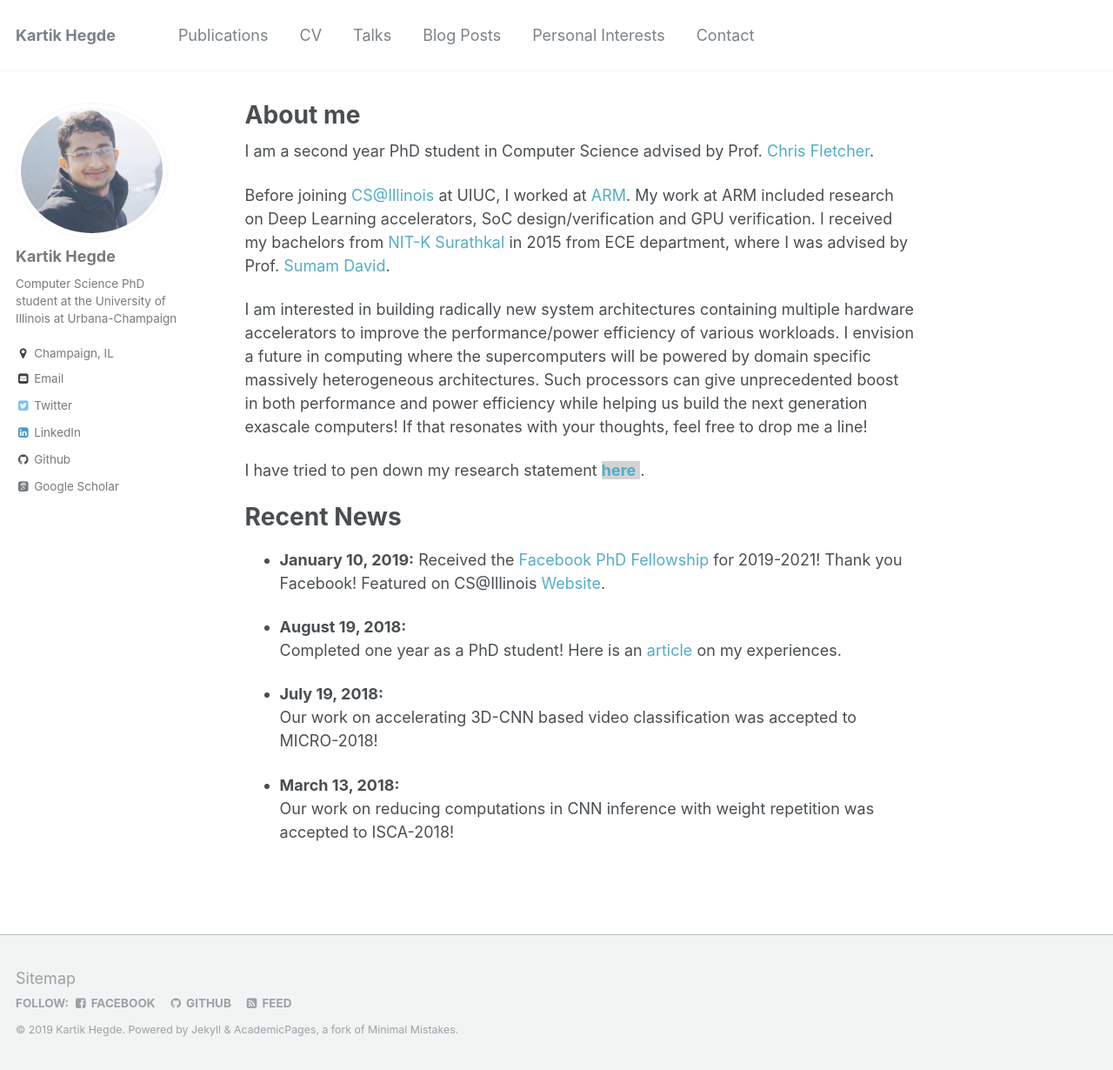
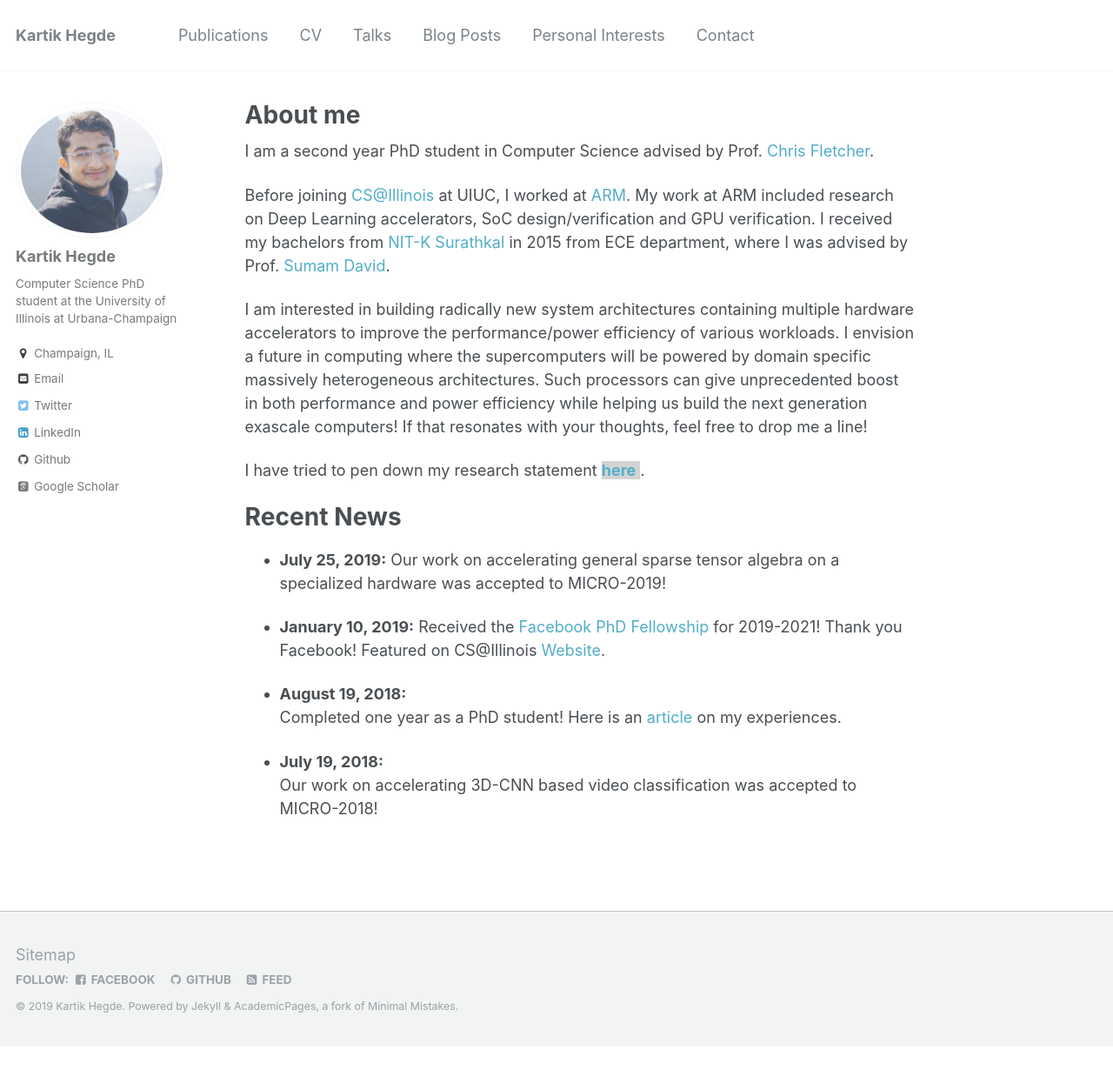
Before and after one commit to kartik-hegde/kartik-hegde.github.io, a Jekyll site: the page built from _pages/about.md, in a window 1280 px wide and 1230 px high. Shown: the whole window at 87% size. Built offline with Jekyll 4.4.1, drawn with Linux system fonts in a browser that asks for light colours; some web fonts are replaced.

Commit message:
Update about.md

```diff
--- a/_pages/about.md
+++ b/_pages/about.md
@@ -20,6 +20,8 @@
 
 Recent News
 ======
+- **July 25, 2019:**
+    Our work on accelerating general sparse tensor algebra on a specialized hardware was accepted to MICRO-2019!
 
 - **January 10, 2019:**
     Received the [Facebook PhD Fellowship](https://research.fb.com/programs/fellowship/) for 2019-2021! Thank you Facebook! Featured on CS@Illinois [Website](https://cs.illinois.edu/news/kartik-hegde-awarded-facebook-fellowship-plan-rev-deep-learning-mobile-devices/).
@@ -29,6 +31,3 @@
 
 - **July 19, 2018:**
     Our work on accelerating 3D-CNN based video classification was accepted to MICRO-2018!
-
-- **March 13, 2018:**
-    Our work on reducing computations in CNN inference with weight repetition was accepted to ISCA-2018!
```
